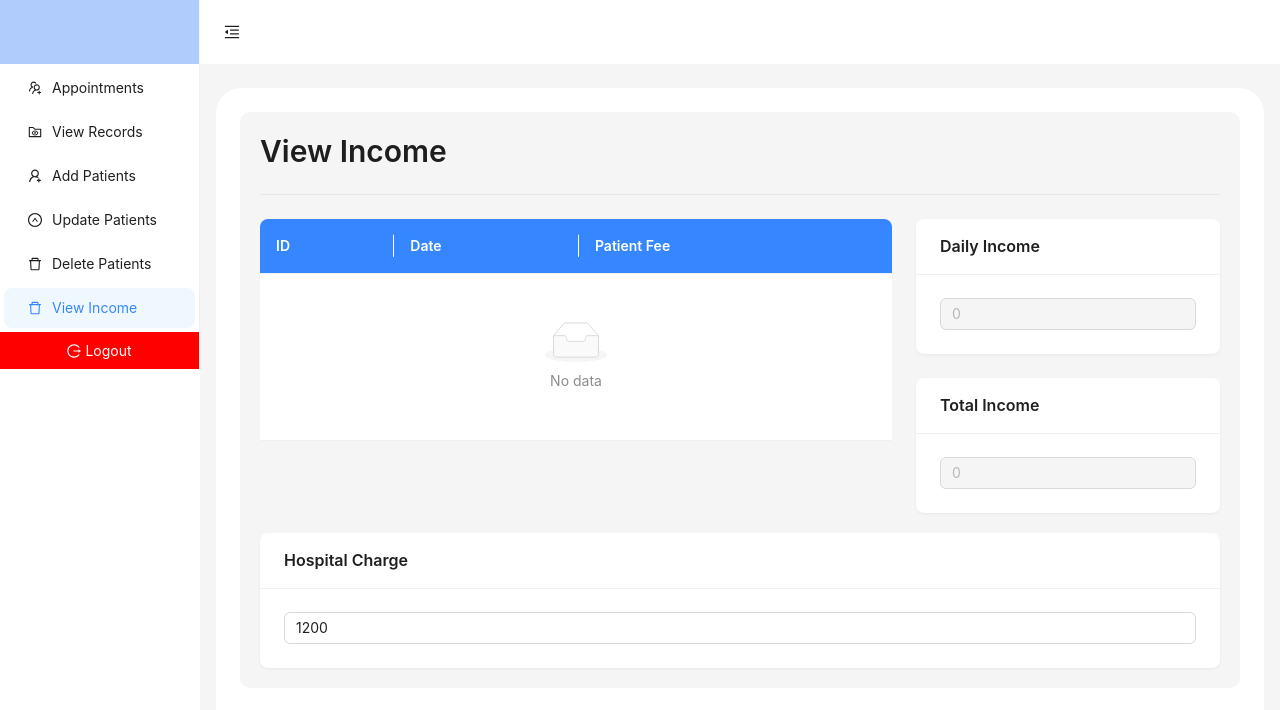
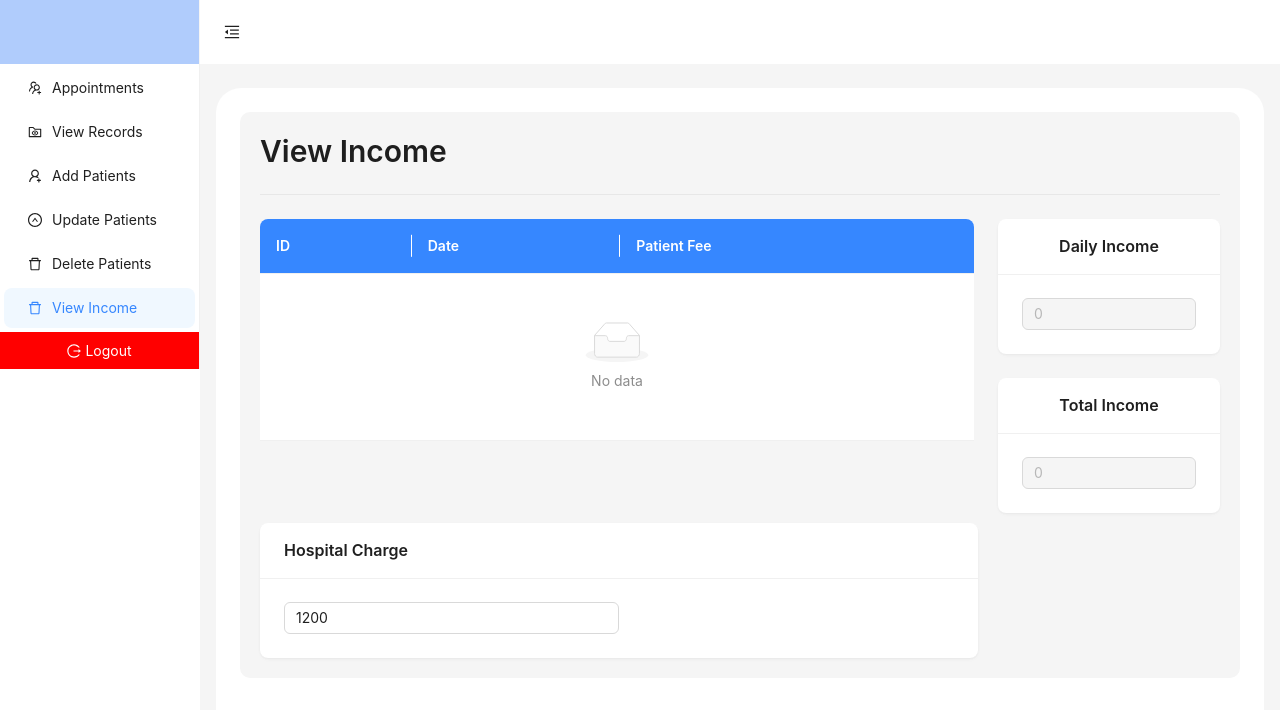
Before and after one commit to ayeshanweerasuriya/DMS, a React (Vite) app in the folder frontend/: page /view-income in a window 1280 px wide. Shown: the top 710 px of the page. Built offline with nearby package versions, Linux system fonts and the light colour scheme.

Commit message:
view income layout adjustments

```diff
--- a/frontend/src/views/view-income/ViewIncome.jsx
+++ b/frontend/src/views/view-income/ViewIncome.jsx
@@ -37,11 +37,11 @@ export function ViewIncome() {
         <Divider />
       </Typography>
       <Row gutter={24}>
-        <Col span={16}>
+        <Col span={18}>
           <TableComponent columns={columns} data={incomeData} />
         </Col>
-        <Col span={8}>
-          <Space direction="vertical" size="large" style={{ width: "100%" }}>
+        <Col span={6}>
+          <Space direction="vertical" size="large" style={{ width: "100%",textAlign: "center" }}>
             <Card title="Daily Income" bordered={false}>
               <InputNumber value={dailyIncome} disabled style={{ width: "100%", textAlign: "center" }} />
             </Card>
@@ -51,14 +51,14 @@ export function ViewIncome() {
           </Space>
         </Col>
       </Row>
-      <Row gutter={24} style={{ marginTop: 20 }}>
-        <Col span={24}>
+      <Row gutter={10} style={{ marginTop: 10 }}>
+        <Col span={18}>
           <Card title="Hospital Charge" bordered={false}>
             <InputNumber
               min={0}
               value={hospitalCharge}
               onChange={setHospitalCharge}
-              style={{ width: "100%", textAlign: "center" }}
+              style={{ width: "50%", textAlign: "center" }}
             />
           </Card>
         </Col>
```
